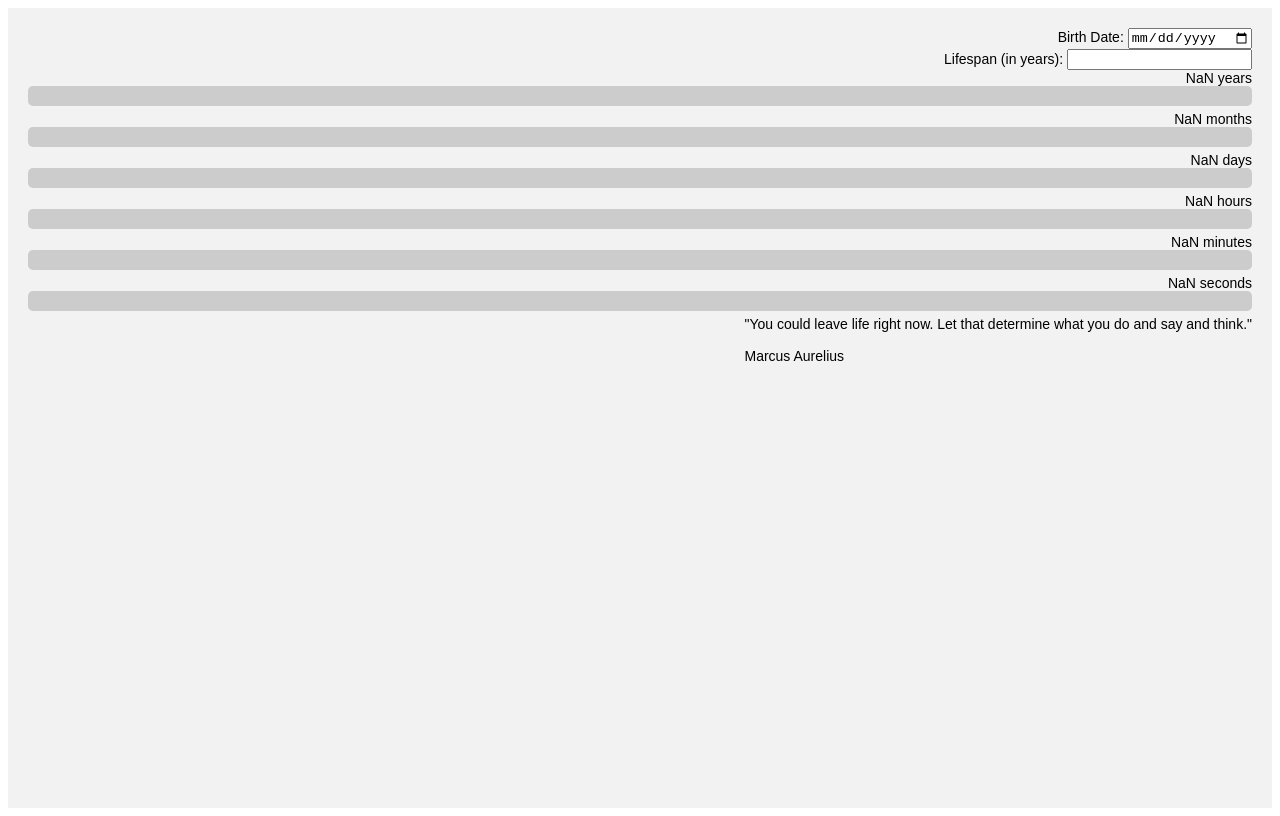
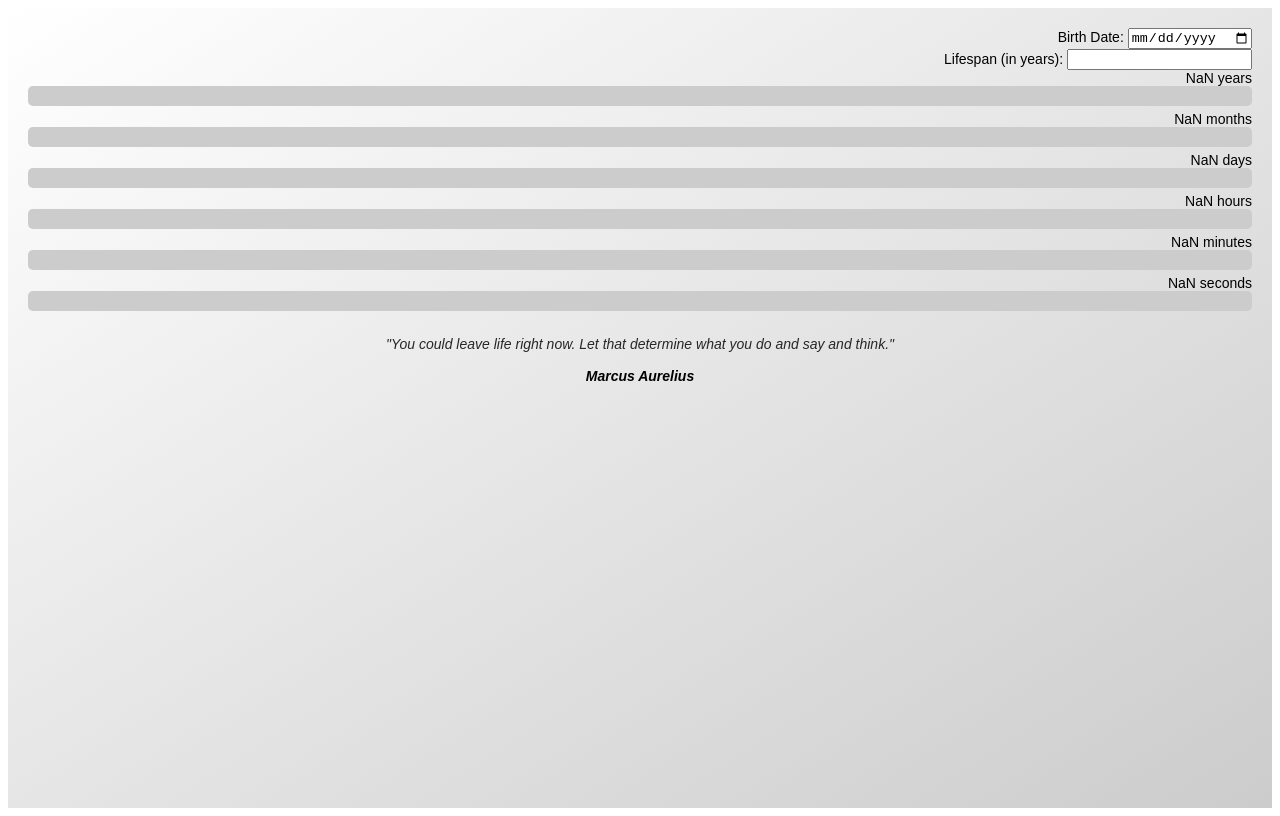
Before and after one commit to j8sf3bk1d/j8sf3bk1d.github.io, a plain HTML site: page index.html in a window 1280 px wide. Drawn offline with Linux system fonts and the light colour scheme.

Commit message:
Update styles.css
adds quote styling

```diff
--- a/styles.css
+++ b/styles.css
@@ -8,7 +8,11 @@
   height: 100vh;
   padding: 20px;
   box-sizing: border-box;
-  background-color: #f2f2f2;
+  /* background-color: #f2f2f2; */
+}
+
+.life-clock-container {
+  background-image: linear-gradient(to bottom right, white, #cccccc);
 }
 
 .progress-bar {
@@ -42,3 +46,21 @@
     background-color: #3498db;
   }
 }
+
+.quote-container {
+  margin-top: 20px;
+  margin-left: auto;
+  margin-right: auto;
+  text-align: center;
+}
+
+#quote {
+  display: block;
+  font-style: italic;
+  color: rgb(39, 39, 39); /* Set the font color */
+}
+
+#quote span {
+  font-weight: bold;
+  color: black; /* Set the font color */
+}
```
